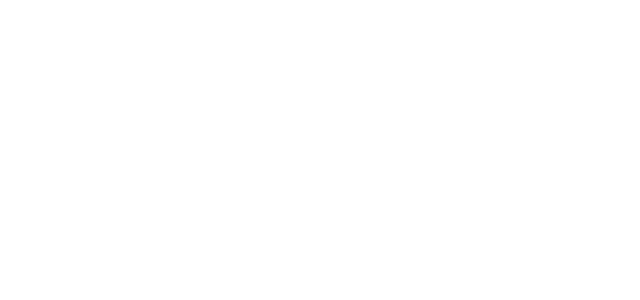
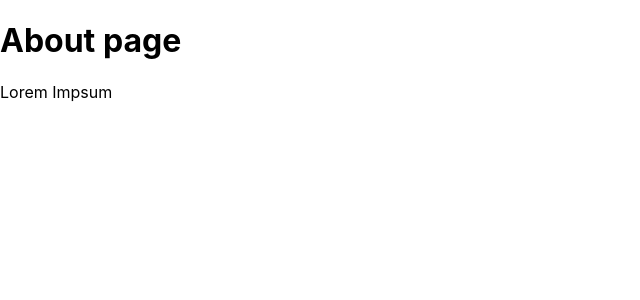
Before and after one commit to SvitlanaRybakova/react-app-group-blogg, a React (Create React App) app: page / in a window 1280 px wide. Shown: the top 300 px of the page, without its empty margins (0-640 px from the left). Built offline with nearby package versions, Linux system fonts and the light colour scheme.

Commit message:
Added about

```diff
--- a/src/App.js
+++ b/src/App.js
@@ -1,9 +1,9 @@
-
+import About from "./pages/About";
 
 function App() {
   return (
     <div className="App">
-
+      <About></About>
     </div>
   );
 }
--- /dev/null
+++ b/src/pages/About.js
@@ -0,0 +1,10 @@
+function About(){
+  return(
+    <div className="about">
+      <h1>About page</h1>
+      <p>Lorem Impsum</p>
+    </div>
+  );
+}
+
+export default About;
```
Also changed, not shown: 1 other file (tests, documents, lock files or other folders).
